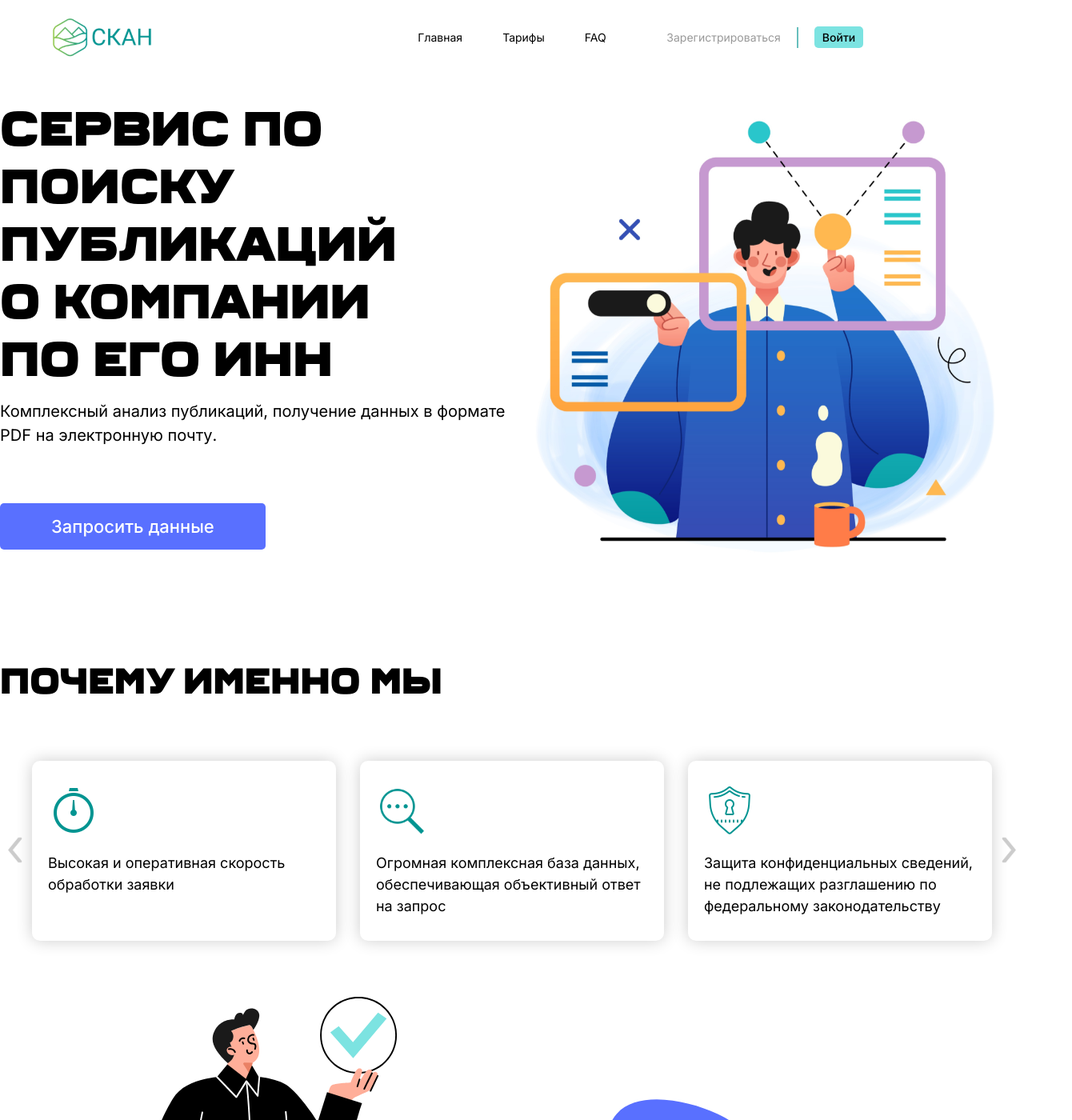
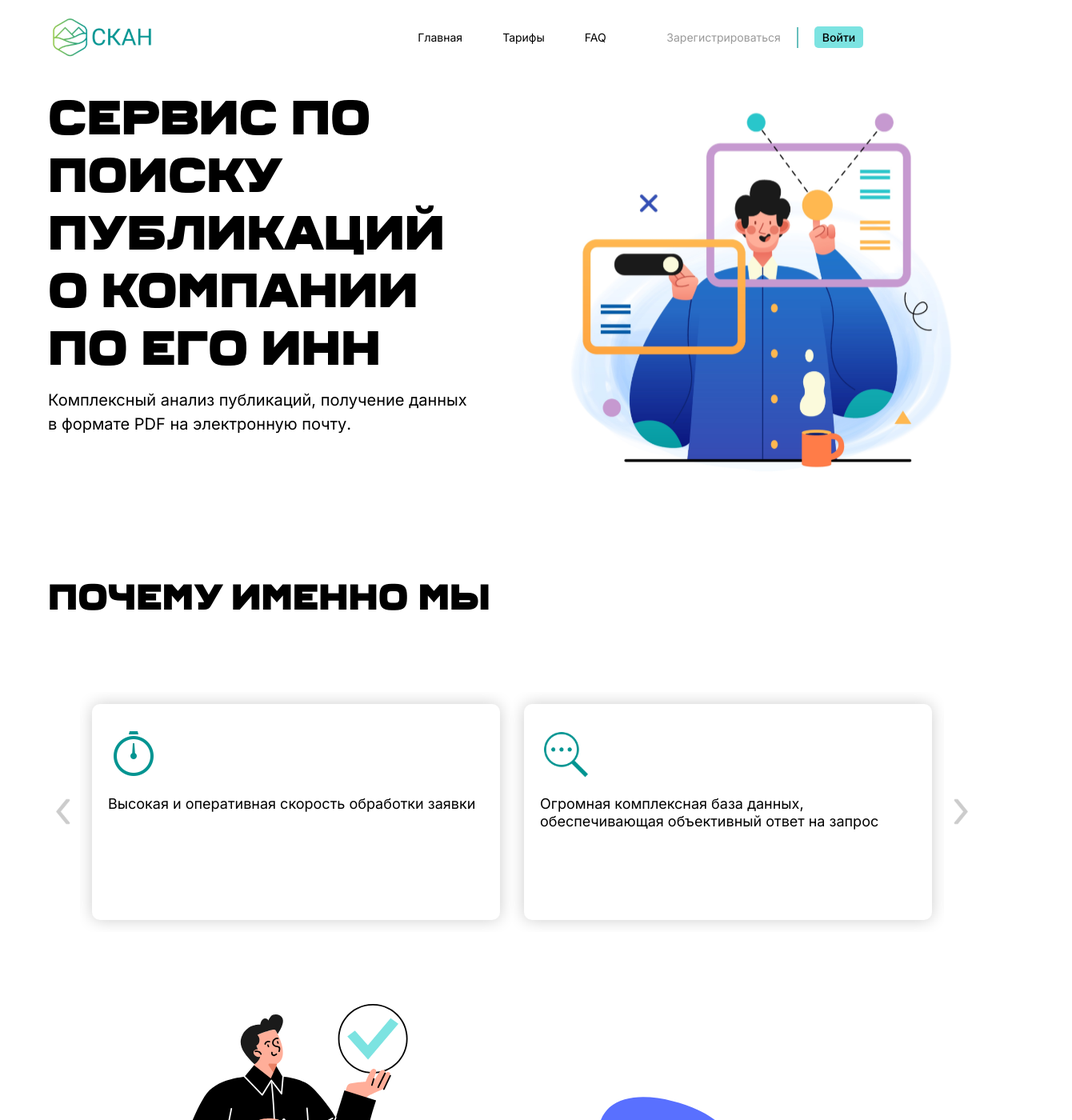
Before and after one commit to wenrait/SF-final-project, a React (Vite) app: page / in a window 1280 px wide. Shown: the top 1400 px of the page at 80% size, 1340 px wide, since content can reach past the window. Built offline with nearby package versions, Linux system fonts and the light colour scheme; no server answers.

Commit message:
1) Imported separated Carousel component; 2) Added conditional rendering to Button; 3) Implemented adaptive layout

```diff
--- a/src/pages/Home.tsx
+++ b/src/pages/Home.tsx
@@ -1,14 +1,10 @@
-import styled, { css } from 'styled-components';
+import styled from 'styled-components';
 import homeSvg1 from './../assets/svg/home__1.svg';
 import homeSvg2 from './../assets/svg/home__2.svg';
-import carouselSvg1 from './../assets/svg/Home__Carousel--1.svg';
-import carouselSvg2 from './../assets/svg/Home__Carousel--2.svg';
-import carouselSvg3 from './../assets/svg/Home__Carousel--3.svg';
-import arrowLeft from './../assets/svg/Home__Carousel__arrow--left.svg';
-import arrowRight from './../assets/svg/Home__Carousel__arrow--right.svg';
 import { TariffComponent } from '../components/Tariff.tsx';
 import { ButtonComponent } from '../components/Button.tsx';
-// import { usePostAuthDataMutation } from '../api/login-api.ts';
+import { CarouselComponent } from '../components/Carousel.tsx';
+import { useAppSelector } from '../hooks.ts';
 
 const Home = styled.div`
   width: 100%;
@@ -21,12 +17,19 @@ const Content = styled.div`
   display: flex;
   flex-direction: column;
   width: 100%;
-  max-width: 1320px;
+  max-width: 1440px;
   padding: 0 60px;
   justify-content: center;
   align-items: center;
   position: relative;
   gap: 100px;
+  box-sizing: border-box;
+  @media (max-width: 960px) {
+    padding: 0 30px;
+  }
+  @media (max-width: 600px) {
+    padding: 0 14px;
+  }
 `;
 
 const Header = styled.section`
@@ -34,7 +37,9 @@ const Header = styled.section`
   width: 100%;
   justify-content: space-between;
   align-items: center;
-  position: relative;
+  @media (max-width: 960px) {
+    flex-wrap: wrap;
+  }
 `;
 
 const HeaderLeft = styled.div`
@@ -50,11 +55,26 @@ const HeaderTitle = styled.h1`
   line-height: 72px;
   margin: 0;
   text-transform: uppercase;
+  @media (max-width: 960px) {
+    font-size: 45px;
+    line-height: 54px;
+  }
+  @media (max-width: 600px) {
+    font-size: 28px;
+    line-height: 34px;
+  }
 `;
 
 const HeaderDescription = styled.p`
   font-size: 20px;
   margin: 0 0 50px;
+`;
+
+const HeaderSvg = styled.img`
+  width: 45%;
+  @media (max-width: 960px) {
+    width: 100%;
+  }
 `;
 
 const Section = styled.section`
@@ -70,58 +90,24 @@ const Subtitle = styled.h2`
   font-size: 45px;
   text-transform: uppercase;
   font-family: Ferry, Arial, sans-serif;
-`;
-
-const Carousel = styled.div`
-  width: 100%;
-  display: flex;
-  padding: 0 40px;
-  gap: 30px;
-  position: relative;
-  box-sizing: border-box;
-`;
-
-const CarouselItem = styled.div`
-  box-shadow: 0 0 20px 0 #00000033;
-  display: flex;
-  flex-direction: column;
-  gap: 20px;
-  padding: 30px 20px;
-  font-size: 18px;
-  border-radius: 10px;
-  flex: 1;
-`;
-
-const StyledImage = styled.img`
-  width: fit-content;
-`;
-
-const CarouselButtonCSS = css`
-  padding: 0;
-  background: transparent;
-  border: 0;
-  cursor: pointer;
-  position: absolute;
-  top: calc(50% - 20px);
-`;
-
-const LeftButton = styled.button`
-  ${CarouselButtonCSS};
-  left: 0;
-`;
-
-const RightButton = styled.button`
-  ${CarouselButtonCSS};
-  right: 0;
+  @media (max-width: 960px) {
+    font-size: 28px;
+    line-height: 34px;
+  }
 `;
 
 const Tariffs = styled.div`
   display: flex;
   gap: 30px;
   margin-bottom: 100px;
+  flex-wrap: wrap;
 `;
 
 export const HomePage = () => {
+  const isAuthenticated = useAppSelector(
+    (state) => state.authReducer.isAuthenticated,
+  );
+
   return (
     <Home>
       <Content>
@@ -135,45 +121,22 @@ export const HomePage = () => {
               по его ИНН
             </HeaderTitle>
             <HeaderDescription>
-              Комплексный анализ публикаций, получение данных в формате PDF на
-              электронную почту.
+              Комплексный анализ публикаций, получение данных <br /> в формате
+              PDF на электронную почту.
             </HeaderDescription>
-            <ButtonComponent
-              font={'medium'}
-              width={'fit-content'}
-              text={'Запросить данные'}
-            />
+            {isAuthenticated && (
+              <ButtonComponent
+                font={'medium'}
+                width={'fit-content'}
+                text={'Запросить данные'}
+              />
+            )}
           </HeaderLeft>
-          <img src={homeSvg1} alt={''} />
+          <HeaderSvg src={homeSvg1} alt={''} />
         </Header>
         <Section>
           <Subtitle>Почему именно мы</Subtitle>
-          <Carousel>
-            <LeftButton>
-              <StyledImage src={arrowLeft} alt={'Backwards'} />
-            </LeftButton>
-            <CarouselItem>
-              <StyledImage src={carouselSvg1} alt={''} />
-              <span>Высокая и оперативная скорость обработки заявки</span>
-            </CarouselItem>
-            <CarouselItem>
-              <StyledImage src={carouselSvg2} alt={''} />
-              <span>
-                Огромная комплексная база данных, обеспечивающая объективный
-                ответ на запрос
-              </span>
-            </CarouselItem>
-            <CarouselItem>
-              <StyledImage src={carouselSvg3} alt={''} />
-              <span>
-                Защита конфиденциальных сведений, не подлежащих разглашению по
-                федеральному законодательству
-              </span>
-            </CarouselItem>
-            <RightButton>
-              <StyledImage src={arrowRight} alt={'Forwards'} />
-            </RightButton>
-          </Carousel>
+          <CarouselComponent />
           <img src={homeSvg2} alt={''} />
         </Section>
         <Section>
```
